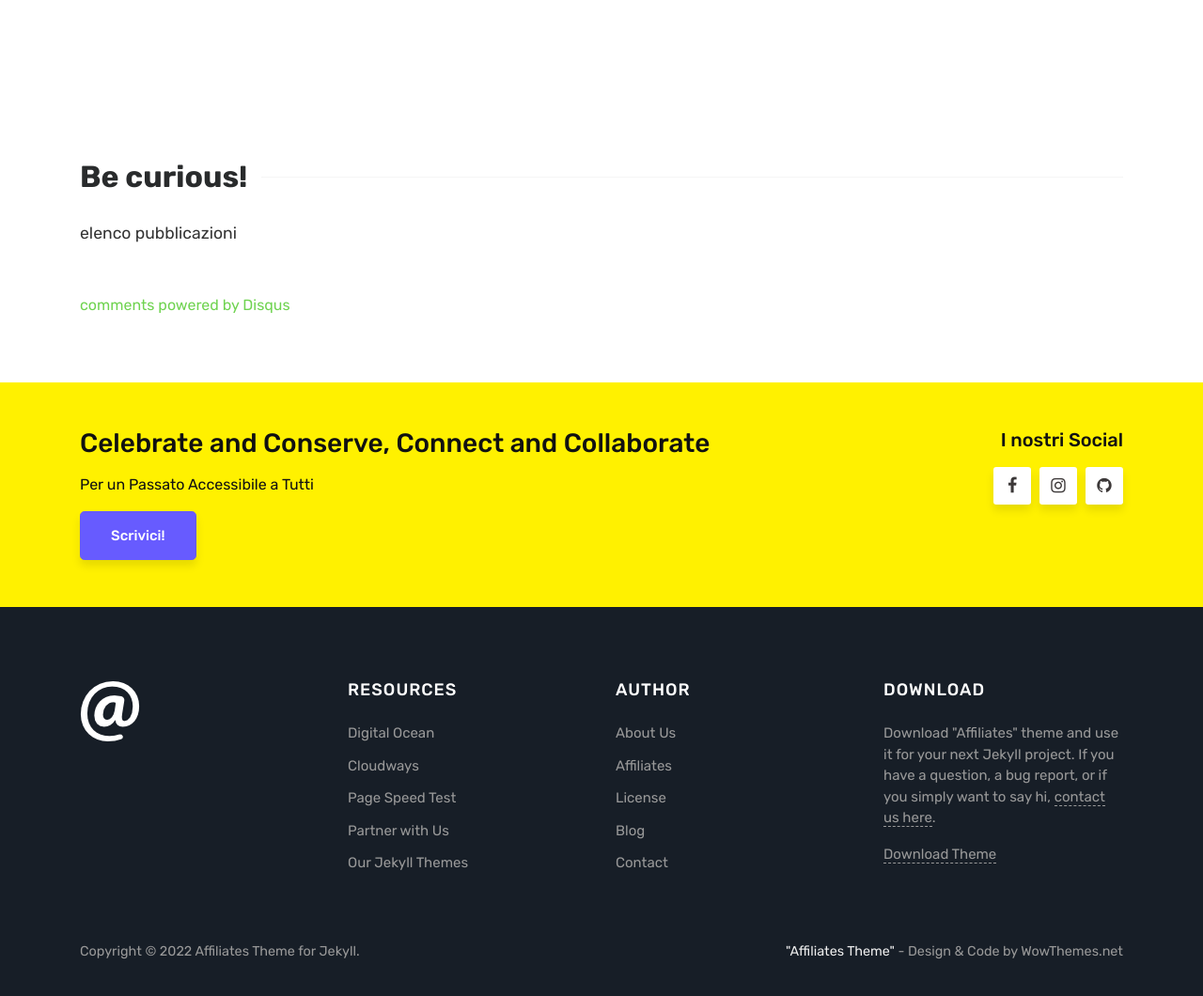
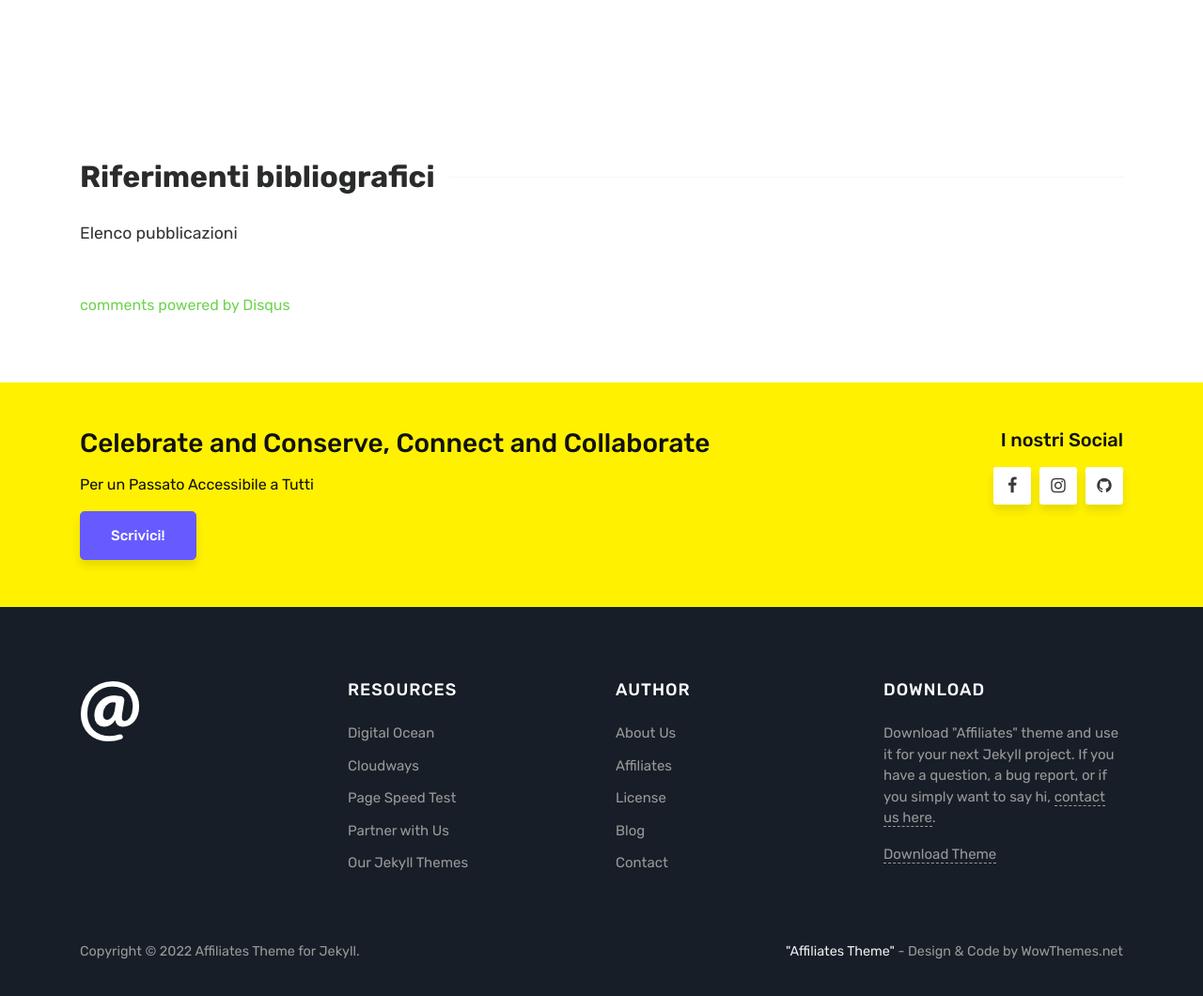
Before and after one commit to valrem93/SantIlarioeilBrenta_test, a Jekyll site: the page built from docs/access.md, in a window 1280 px wide and 1069 px high. Shown: the top 1060 px of the window at 94% size. Built offline with Jekyll 4.4.1, drawn with Linux system fonts in a browser that asks for light colours; comment, search, counter and statistics services are not loaded.

Commit message:
Update and rename mind.md to access.md

```diff
--- a/docs/mind.md
+++ b/docs/access.md
@@ -1,9 +1,9 @@
 ---
 layout: page
-title: Be curious!
+title: Riferimenti bibliografici
 comments: true
 ---
 
-elenco pubblicazioni
+Elenco pubblicazioni
 
 {: style="text-align: justify"}
```
